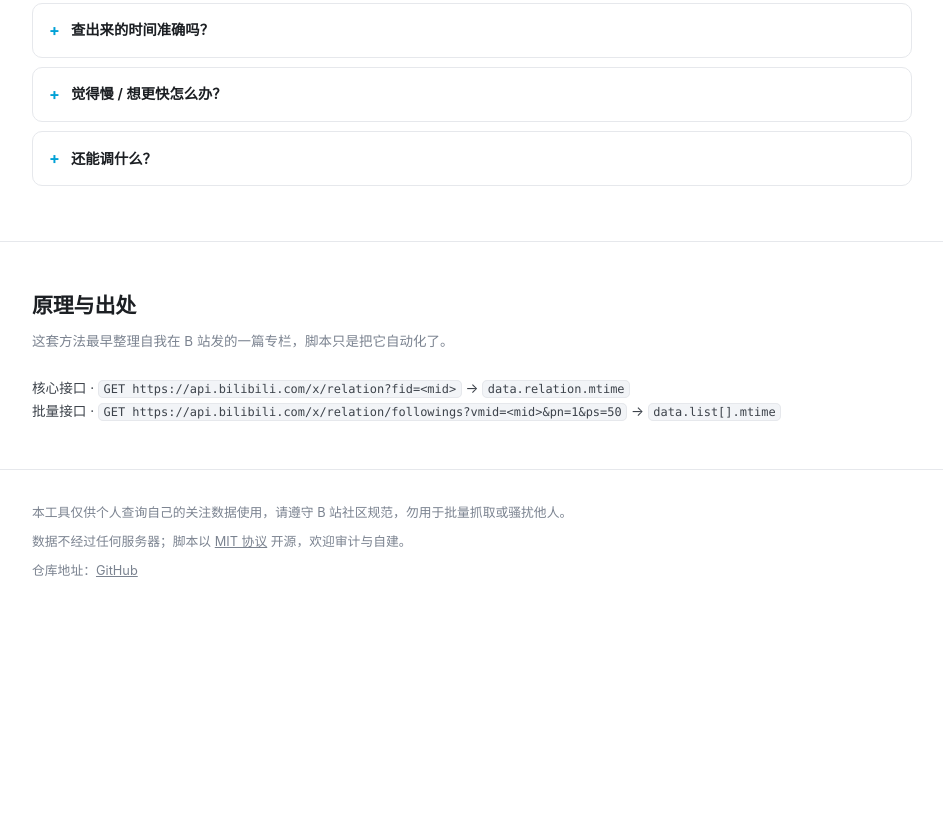
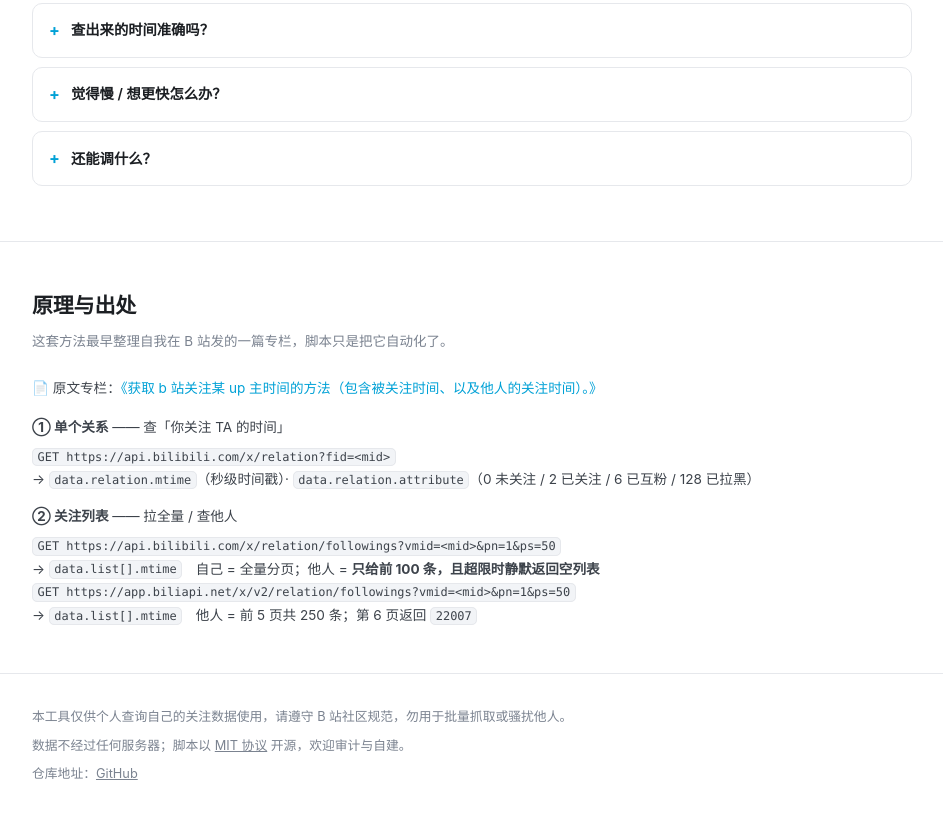
Before and after one commit to MolackTime/bili-follow-time, a plain HTML site: page index.html in a window 1280 px wide. Shown: the part 3083-3901 px from the top of the page, without its empty margins (168-1111 px from the left). Before the commit the page ends 3719 px from the top, so only its background shows below. Drawn offline with Linux system fonts and the light colour scheme.

Commit message:
docs: 填入原文专栏地址，并补全原理章节的接口说明
- 落地页「原理与出处」填入专栏链接与真实标题
  《获取 b 站关注某 up 主时间的方法（包含被关注时间、以及他人的关注时间）。》
- 原理章节按接口拆成两段：单个关系 / 关注列表，
  并补上兼容接口（250 条）与标准接口 100 条静默截断的差异
- 去除已无意义的 ORIGIN_ARTICLE_URL 占位判断，改为「href 为空/#/ORIGIN_ 开头则隐藏」
- README 顶部补原文专栏链接

```diff
--- a/index.html
+++ b/index.html
@@ -367,12 +367,20 @@
   <div class="wrap">
     <h2>原理与出处</h2>
     <p class="h2sub">这套方法最早整理自我在 B 站发的一篇专栏，脚本只是把它自动化了。</p>
-    <p style="font-size:13.6px;color:var(--fg-2);margin:0 0 8px">
-      📄 原文教程：<a id="origin-link" href="ORIGIN_ARTICLE_URL" target="_blank" rel="noopener">在 B 站查看原文</a>
+    <p style="font-size:13.6px;color:var(--fg-2);margin:0 0 16px">
+      📄 原文专栏：<a id="origin-link" href="https://www.bilibili.com/opus/710863915704123424" target="_blank" rel="noopener">《获取 b 站关注某 up 主时间的方法（包含被关注时间、以及他人的关注时间）。》</a>
     </p>
+    <p style="font-size:13.6px;color:var(--fg-2);margin:0 0 6px"><b>① 单个关系</b> —— 查「你关注 TA 的时间」</p>
+    <p style="font-size:13.6px;color:var(--fg-2);margin:0 0 14px">
+      <code>GET https://api.bilibili.com/x/relation?fid=&lt;mid&gt;</code><br>
+      → <code>data.relation.mtime</code>（秒级时间戳）· <code>data.relation.attribute</code>（0 未关注 / 2 已关注 / 6 已互粉 / 128 已拉黑）
+    </p>
+    <p style="font-size:13.6px;color:var(--fg-2);margin:0 0 6px"><b>② 关注列表</b> —— 拉全量 / 查他人</p>
     <p style="font-size:13.6px;color:var(--fg-2);margin:0">
-      核心接口 · <code>GET https://api.bilibili.com/x/relation?fid=&lt;mid&gt;</code> → <code>data.relation.mtime</code><br>
-      批量接口 · <code>GET https://api.bilibili.com/x/relation/followings?vmid=&lt;mid&gt;&amp;pn=1&amp;ps=50</code> → <code>data.list[].mtime</code>
+      <code>GET https://api.bilibili.com/x/relation/followings?vmid=&lt;mid&gt;&amp;pn=1&amp;ps=50</code><br>
+      → <code>data.list[].mtime</code>　自己 = 全量分页；他人 = <b>只给前 100 条，且超限时静默返回空列表</b><br>
+      <code>GET https://app.biliapi.net/x/v2/relation/followings?vmid=&lt;mid&gt;&amp;pn=1&amp;ps=50</code><br>
+      → <code>data.list[].mtime</code>　他人 = 前 5 页共 250 条；第 6 页返回 <code>22007</code>
     </p>
   </div>
 </section>
@@ -577,11 +585,14 @@
       .catch(function () { /* 跨域 / 离线：静默，避免误报 */ });
   })();
 
-  /* 原文链接：未填写时隐藏该项，避免出现死链 */
+  /* 原文链接若被清空（比如 fork 后误删）就隐藏整行，避免出现死链 */
   var origin = document.getElementById('origin-link');
-  if (origin && (!origin.getAttribute('href') || origin.getAttribute('href') === 'ORIGIN_ARTICLE_URL')) {
-    var p = origin.closest('p');
-    if (p) p.style.display = 'none';
+  if (origin) {
+    var oh = origin.getAttribute('href') || '';
+    if (!oh || oh === '#' || oh.indexOf('ORIGIN_') === 0) {
+      var p = origin.closest('p');
+      if (p) p.style.display = 'none';
+    }
   }
 
   /* 本地预览时给个提示 */
```
Also changed, not shown: 1 other file.
